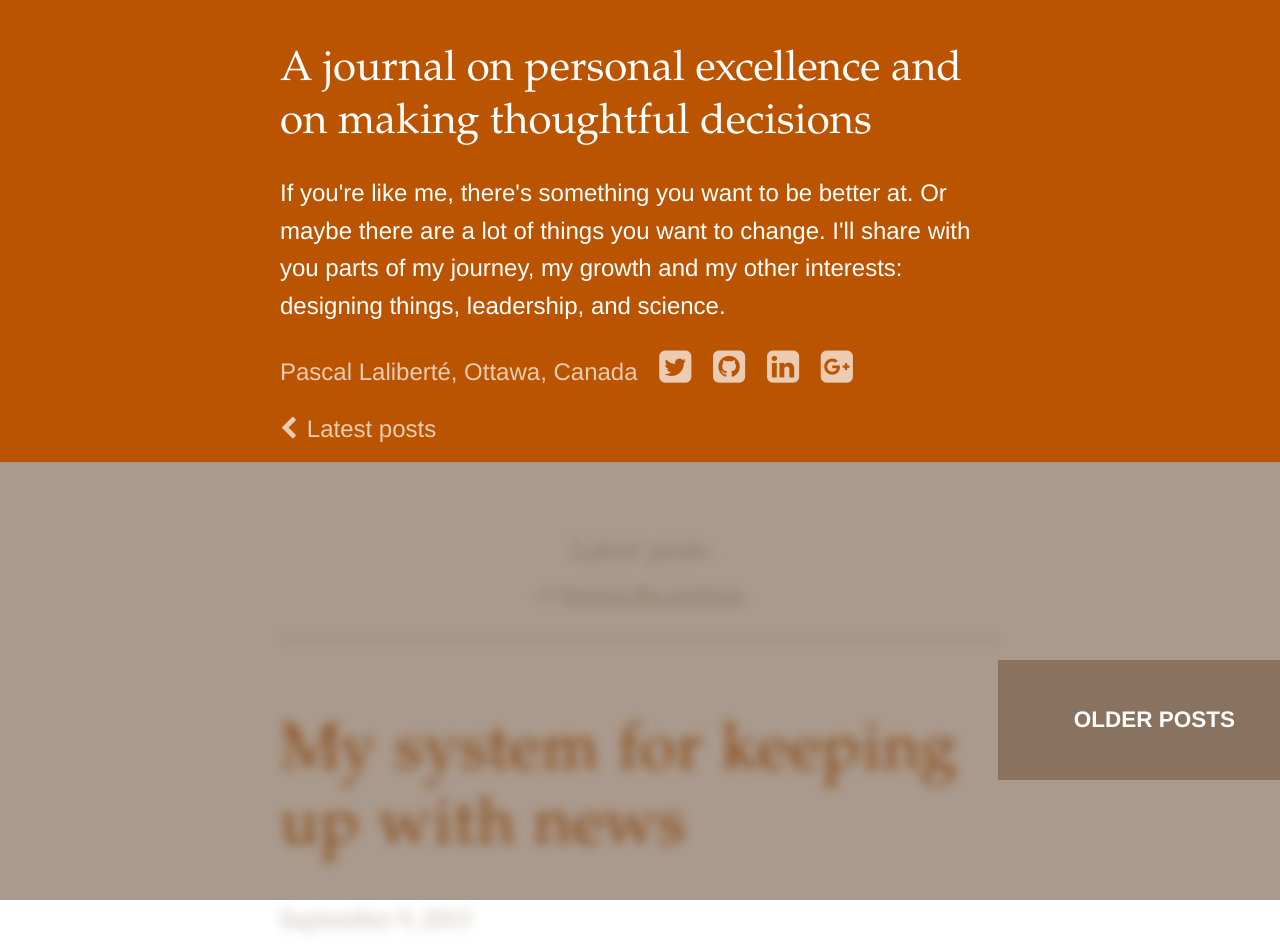
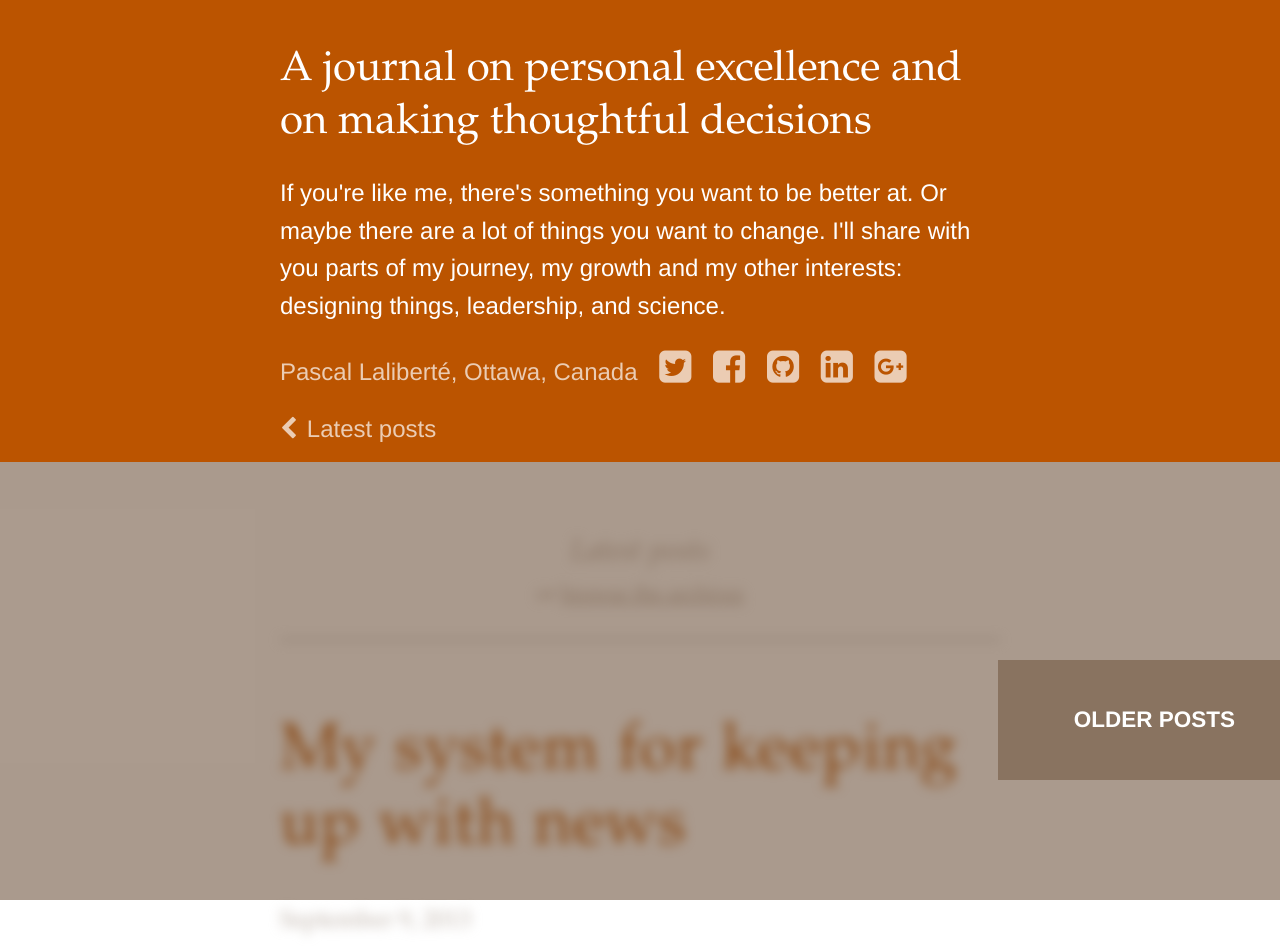
Before and after one commit to pascallaliberte/by.pascallaliberte.me, a Jekyll site: the page built from index.html, in a window 1280 px wide. Shown: the top 952 px of the page. Built offline with Jekyll 4.4.1, drawn with Linux system fonts in a browser that asks for light colours; nearby versions of some CDN libraries; the list of posts is cut into pages by our own code; grey boxes are pictures that could not be loaded.

Commit message:
Added a Facebook link

```diff
--- a/_includes/about.html
+++ b/_includes/about.html
@@ -14,6 +14,10 @@
         <a href="http://twitter.com/pascallaliberte" title="Twitter: @pascallaliberte">
           <i class="fa fa-twitter-square"></i>
           <span class="is-hidden">Twitter</span>
+        </a>
+        <a href="https://www.facebook.com/pascallaliberte" title="Facebook: pascallaliberte">
+          <i class="fa fa-facebook-square"></i>
+          <span class="is-hidden">Facebook</span>
         </a>
         <a href="https://github.com/pascallaliberte" title="Github: pascallaliberte">
           <i class="fa fa-github-square"></i>
```
